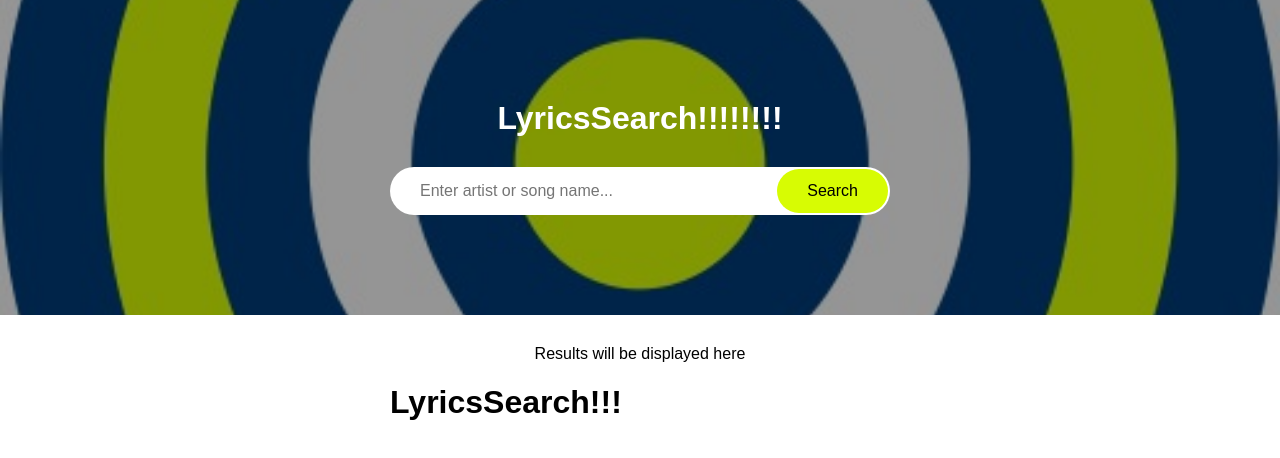
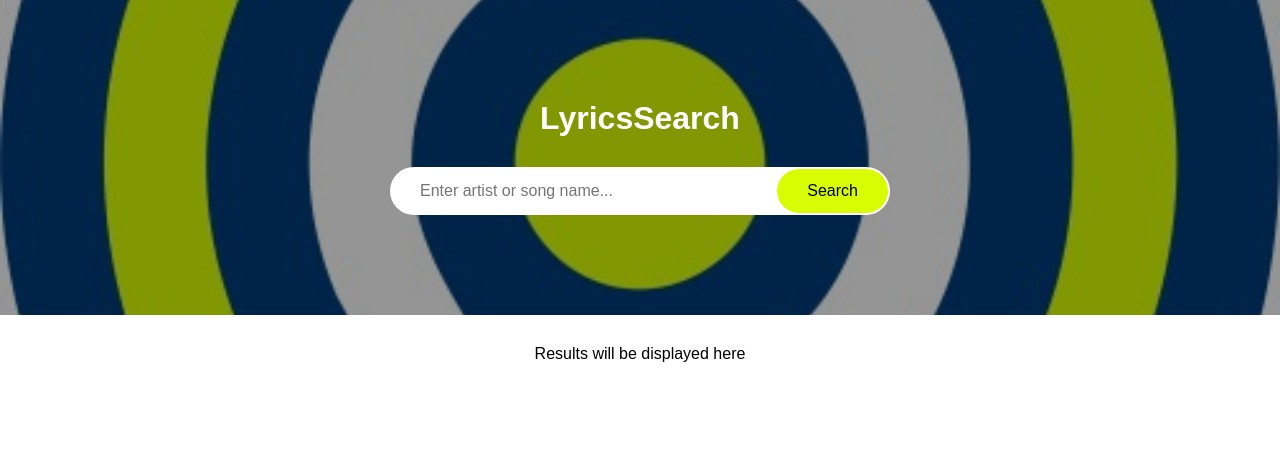
Before and after one commit to shibukassim97/lyriscpinch, a plain HTML site: page index.html in a window 1280 px wide. Drawn offline with Linux system fonts and the light colour scheme.

Commit message:
Update index.html

```diff
--- a/index.html
+++ b/index.html
@@ -9,7 +9,7 @@
   </head>
   <body>
     <header>
-      <h1>LyricsSearch!!!!!!!!</h1>
+      <h1>LyricsSearch</h1>
 
       <form id="form">
         <input
@@ -23,7 +23,6 @@
 
     <div id="result" class="container">
       <p>Results will be displayed here</p>
-            <h1>LyricsSearch!!!</h1>
 
     </div>
 
```
